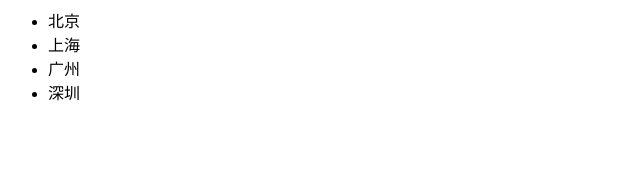
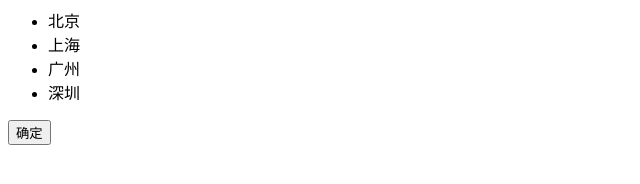
Before and after one commit to tjx12345/test1100, a plain HTML site: page index.html in a window 1280 px wide. Shown: the whole page, without its empty margins (0-640 px from the left). Drawn offline with Linux system fonts and the light colour scheme.

Commit message:
功能2分支提交一个按钮

```diff
--- a/index.html
+++ b/index.html
@@ -13,7 +13,7 @@
       <li>广州</li>
       <li>深圳</li>
     </ul>
-
-
+  <!--准备提交功能2-->
+  <button type="button" name="button">确定</button>
 </body>
 </html>
```
